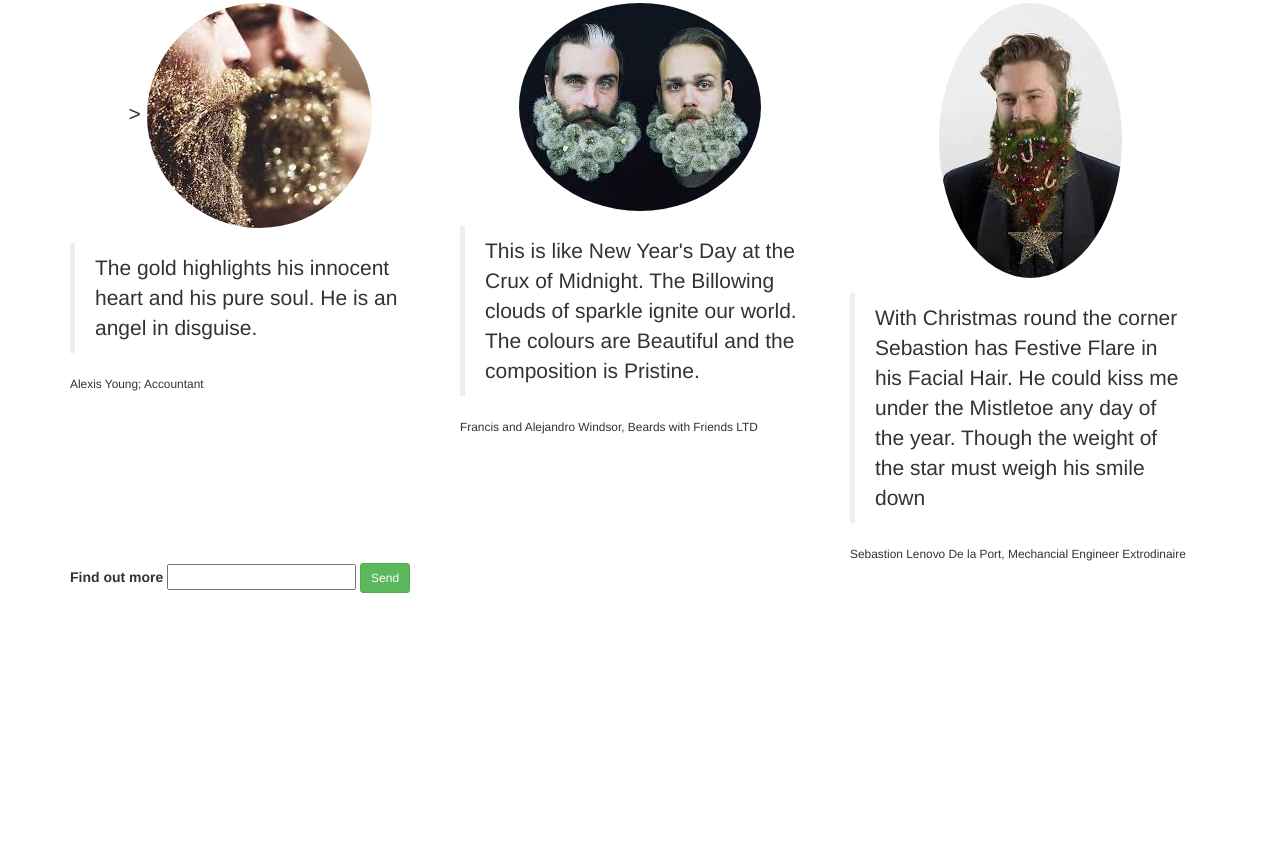
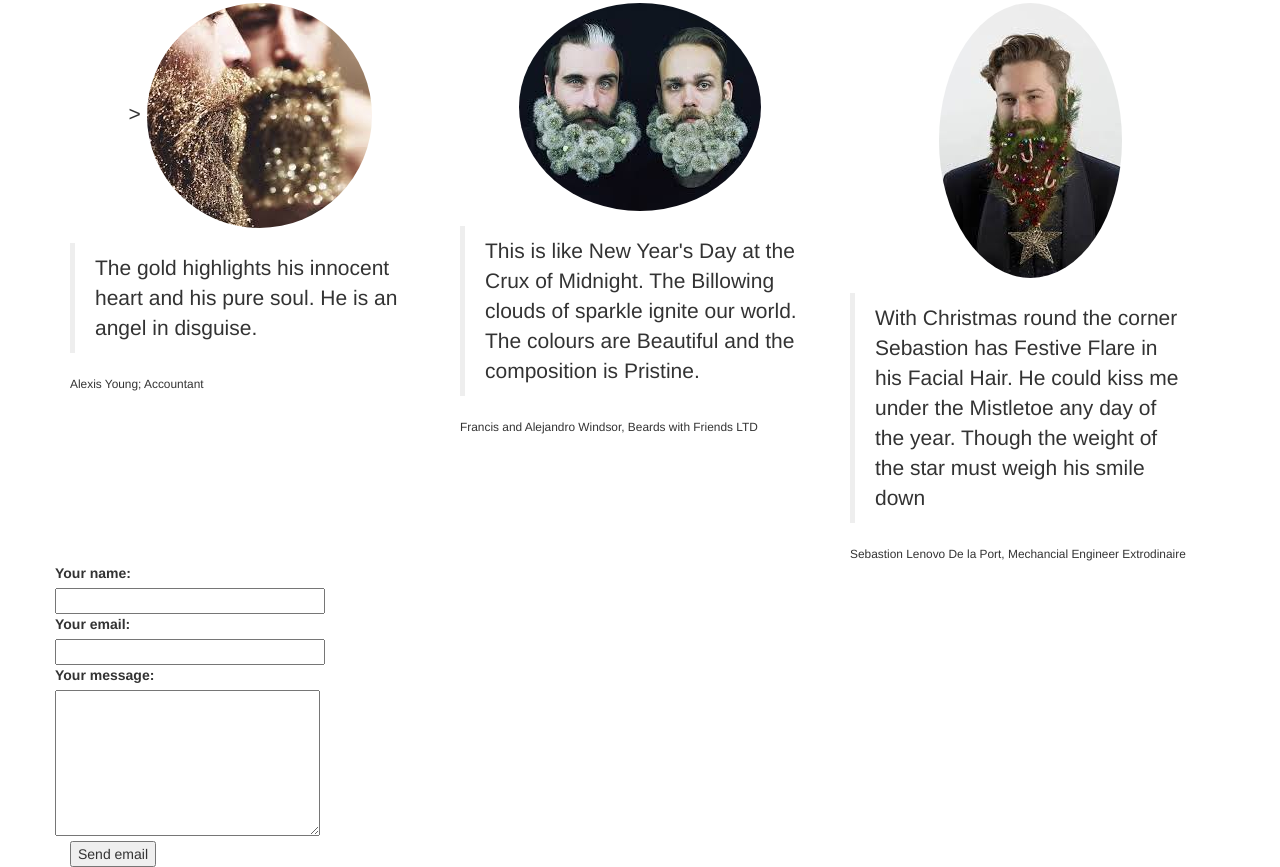
Before and after one commit to aishatayub/aishatayub.github.io, a plain HTML site: page index.html in a window 1280 px wide. Shown: the part 1246-2113 px from the top of the page. Before the commit the page ends 1839 px from the top, so only its background shows below. Drawn offline with Linux system fonts and the light colour scheme.

Commit message:
new form

```diff
--- a/index.html
+++ b/index.html
@@ -107,13 +107,21 @@
     </div>
   </div>
 
-   <form role='form'>
-      <label for="email">Find out more</label>
-      <input type="text" name="email" >
-      <button type="submit"<button class='btn btn-success btn-sm'>Send</button></button>
-    </form>
 
-
+<form id="contact_form" action="#" method="POST" enctype="multipart/form-data">
+   <div class="row">
+      <label for="name">Your name:</label><br />
+      <input id="name" class="input" name="name" type="text" value="" size="30" /><br />
+   </div>
+   <div class="row">
+      <label for="email">Your email:</label><br />
+      <input id="email" class="input" name="email" type="text" value="" size="30" /><br />
+   </div>
+   <div class="row">
+      <label for="message">Your message:</label><br />
+      <textarea id="message" class="input" name="message" rows="7" cols="30"></textarea><br />
+   </div>
+   <input id="submit_button" type="submit" value="Send email" />
 
 
 
```
